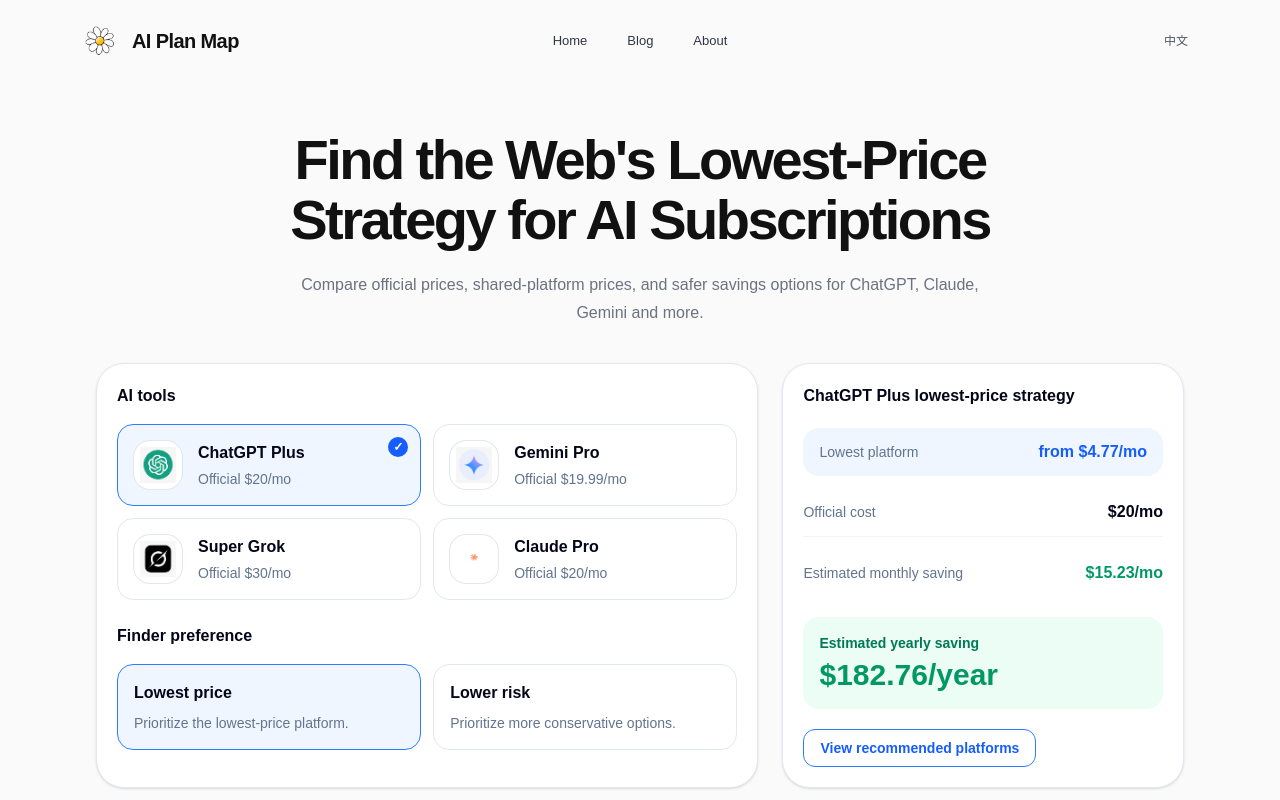
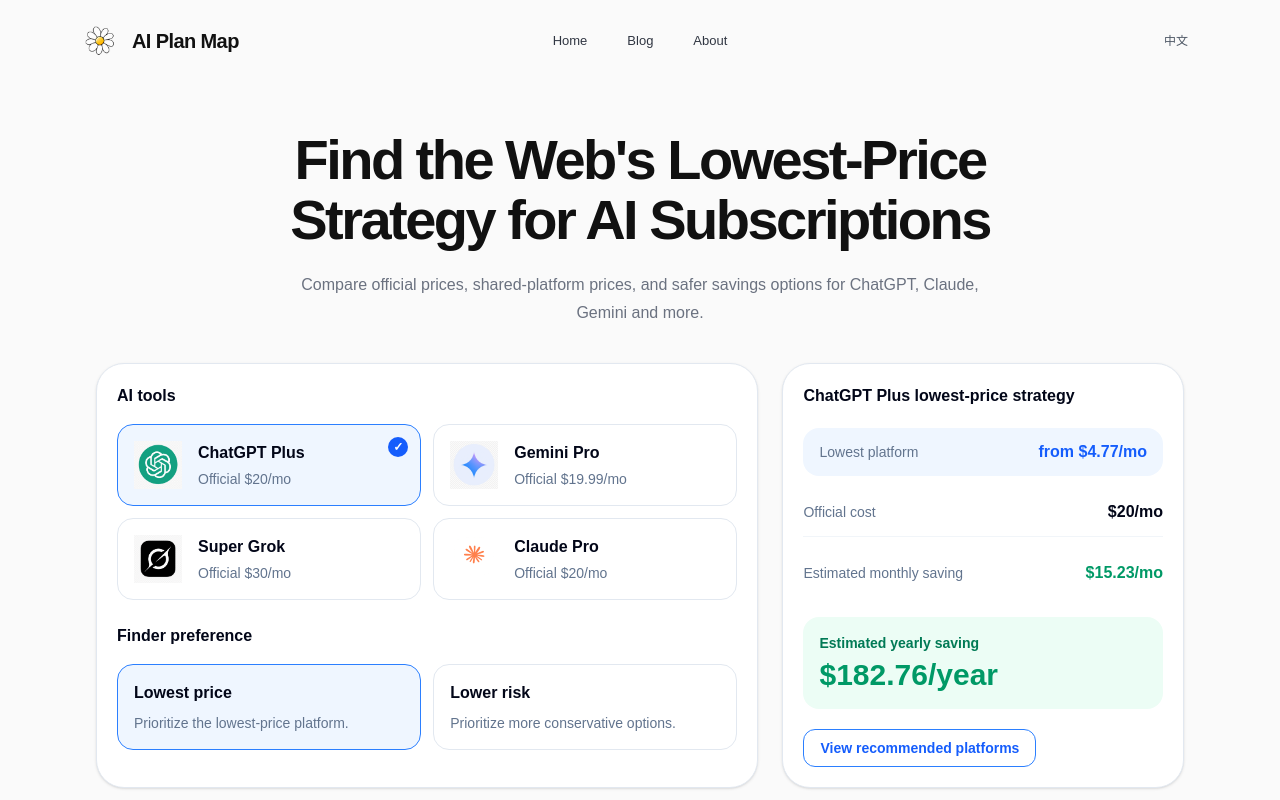
Before and after one commit to Maria33123/aiplanmap, a Next.js app: page / in a window 1280 px wide. Shown: the top 800 px of the page. Built offline with nearby package versions, Linux system fonts and the light colour scheme; no server answers.

Commit message:
Refactor ToolLogo component for logo sizing

```diff
--- a/components/HomeFinderSection.tsx
+++ b/components/HomeFinderSection.tsx
@@ -75,6 +75,13 @@
   gemini: "/ai-icons/Gemini.png",
   grok: "/ai-icons/Grok.png",
   claude: "/ai-icons/Claude.png",
+};
+
+const toolLogoSizeMap: Record<string, string> = {
+  chatgpt: "h-12 w-12",
+  gemini: "h-12 w-12",
+  grok: "h-12 w-12",
+  claude: "h-14 w-14 scale-[1.7]",
 };
 
 export function HomeFinderSection() {
@@ -188,14 +195,15 @@
 
 function ToolLogo({ tool }: { tool: FinderTool }) {
   const logoSrc = toolLogoMap[tool.iconName];
+  const logoClass = toolLogoSizeMap[tool.iconName] ?? "h-12 w-12";
 
   return (
-    <span className="flex h-12 w-12 shrink-0 items-center justify-center overflow-hidden rounded-2xl bg-white ring-1 ring-slate-200">
+    <span className="flex h-12 w-12 shrink-0 items-center justify-center">
       {logoSrc ? (
         <img
           src={logoSrc}
           alt={`${tool.name} logo`}
-          className="h-9 w-9 object-contain"
+          className={`${logoClass} object-contain`}
         />
       ) : (
         <span className="text-sm font-bold text-slate-700">{tool.mark}</span>
```
